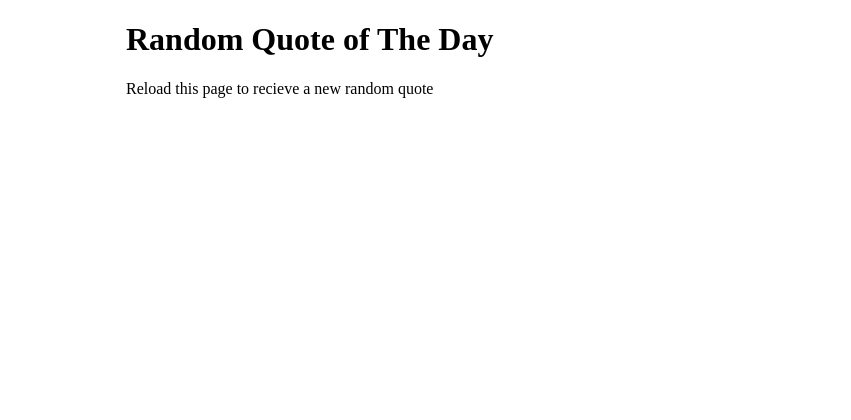
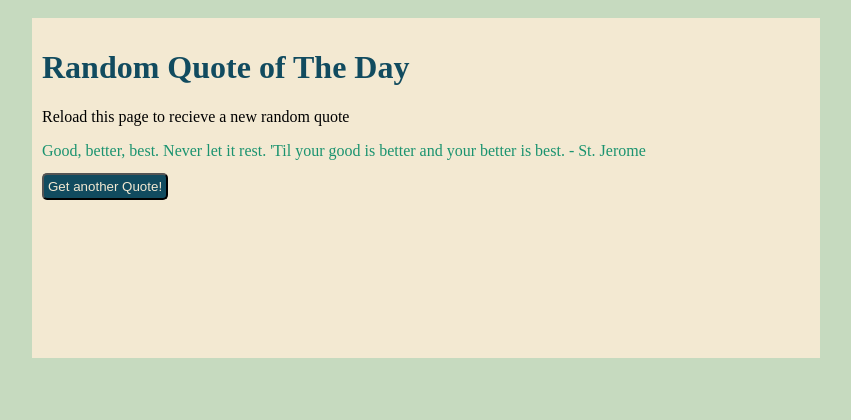
Before and after one commit to panguino729/IGME235, a PHP site: page /php/HW-random-fact.php in a window 1280 px wide. Shown: the top 420 px of the page, without its empty margins (214-1065 px from the left). Run offline with PHP 8.4, Linux system fonts and the light colour scheme.

Commit message:
random fact
created and css done

```diff
--- a/php/HW-random-fact.php
+++ b/php/HW-random-fact.php
@@ -13,14 +13,19 @@
 <body>
     <main>
         <h1>Random Quote of The Day</h1>
-        <div class="info" id="about">
-            <p>Reload this page to recieve a new random quote</p>
+        <p>Reload this page to recieve a new random quote</p>
+
+        <div class="info" id="quote">
+            <?php
+            $quotes = ["Together we can change the world, just one random act of kindness at a time.  - Ron Hall", "It does not matter how slowly you go as long as you do not stop.  - Confucius", "Only I can change my life. No one can do it for me.  - Carol Burnett", "Failure will never overtake me if my determination to succeed is strong enough.  - Og Mandino", "Life is 10% what happens to you and 90% how you react to it.  - Charles R. Swindoll", "Good, better, best. Never let it rest. 'Til your good is better and your better is best.  - St. Jerome", "Optimism is the faith that leads to achievement. Nothing can be done without hope and confidence.  - Helen Keller"];
+            echo $quotes[rand(0, count($quotes) - 1)];
+            ?>
         </div>
-        <div class="info" id="quote">
 
-        </div>
+        <form action="HW-random-fact.php" method="post">
+            <input type="submit" value="Get another Quote!">
+        </form>
     </main>
-
 </body>
 
 </html>
--- a/php/random-fact-style.css
+++ b/php/random-fact-style.css
@@ -1,6 +1,34 @@
-main {
-    width: 600px;
-    height: 400px;
+body {
+    background-color: #c6dabf;
+    width: 85vw;
     margin-left: auto;
     margin-right: auto;
+    padding: 10px;
 }
+
+main {
+    width: 60vw;
+    height: 40vh;
+    margin-left: auto;
+    margin-right: auto;
+    padding: 10px;
+    background-color: #f3e9d2;
+}
+
+main h1 {
+    color: #114b5f;
+}
+
+#quote {
+    color: #1a936f;
+}
+
+input[type=submit] {
+    padding: 4px;
+    background: #114b5f;
+    color: #f3e9d2;
+    margin: 1vw auto;
+    cursor: pointer;
+    -webkit-border-radius: 5px;
+    border-radius: 5px;
+}
```
Also changed, not shown: 2 other files.
